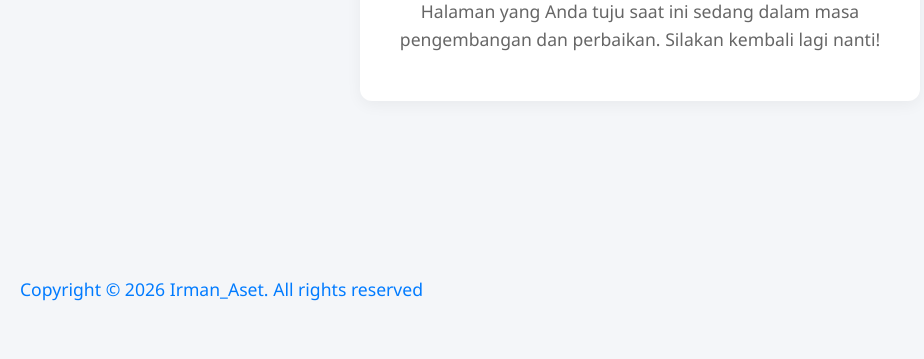
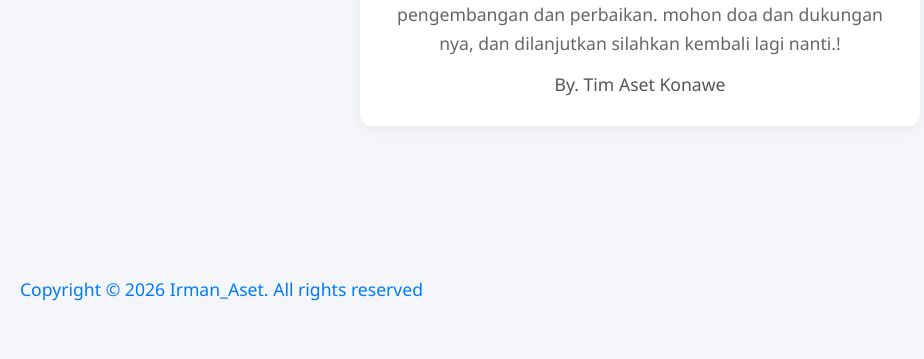
Before and after one commit to Bata7878Via/Halaman-Dalam-Masa-Pengembangan, a plain HTML site: page index.html in a window 1280 px wide. Shown: the part 441-800 px from the top of the page, without its empty margins (0-924 px from the left). Drawn offline with Linux system fonts and the light colour scheme.

Commit message:
Update index.html

```diff
--- a/index.html
+++ b/index.html
@@ -25,16 +25,24 @@
             box-shadow: 0 4px 15px rgba(0,0,0,0.05);
         }
         h1 { color: #007bff; margin-bottom: 10px; }
-        p { color: #666; font-size: 1.1em; line-height: 1.6; }
+        p { color: #666; font-size: 1.1em; line-height: 1.6; margin-bottom: 15px; }
         .icon { font-size: 50px; margin-bottom: 20px; }
 
-        /* Penyesuaian Style Copyright Baru */
+        /* Style untuk teks By. Tim Aset Konawe */
+        .by-team {
+            font-size: 1.1em;
+            color: #555;
+            font-weight: 500;
+            margin-top: 10px;
+        }
+
+        /* Style Copyright */
         .footer-copyright {
             position: absolute;
-            bottom: 58px; /* Dinaikkan sekitar 1 cm (approx 38px dari posisi awal 20px) */
+            bottom: 58px;
             left: 20px;
-            font-size: 1.1em; /* Ukuran sama dengan teks kalimat pemberitahuan */
-            color: #007bff; /* Warna biru sama dengan tulisan 'Mohon Maaf' */
+            font-size: 1.1em;
+            color: #007bff;
             text-align: left;
         }
     </style>
@@ -44,10 +52,13 @@
 <div class="container">
     <div class="icon">🛠️</div>
     <h1>Mohon Maaf</h1>
-    <p>Halaman yang Anda tuju saat ini sedang dalam masa pengembangan dan perbaikan. Silakan kembali lagi nanti!</p>
+    <p>Halaman yang Anda tuju saat ini sedang dalam masa pengembangan dan perbaikan. mohon doa dan dukungan nya, dan dilanjutkan silahkan kembali lagi nanti.!</p>
+
+    <!-- Teks tambahan baru di bawah kalimat utama -->
+    <div class="by-team">By. Tim Aset Konawe</div>
 </div>
 
-<!-- Hak Cipta Sesuai Request Baru -->
+<!-- Hak Cipta di Pojok Kiri Bawah -->
 <div class="footer-copyright">
     Copyright © 2026 Irman_Aset. All rights reserved
 </div>
```
